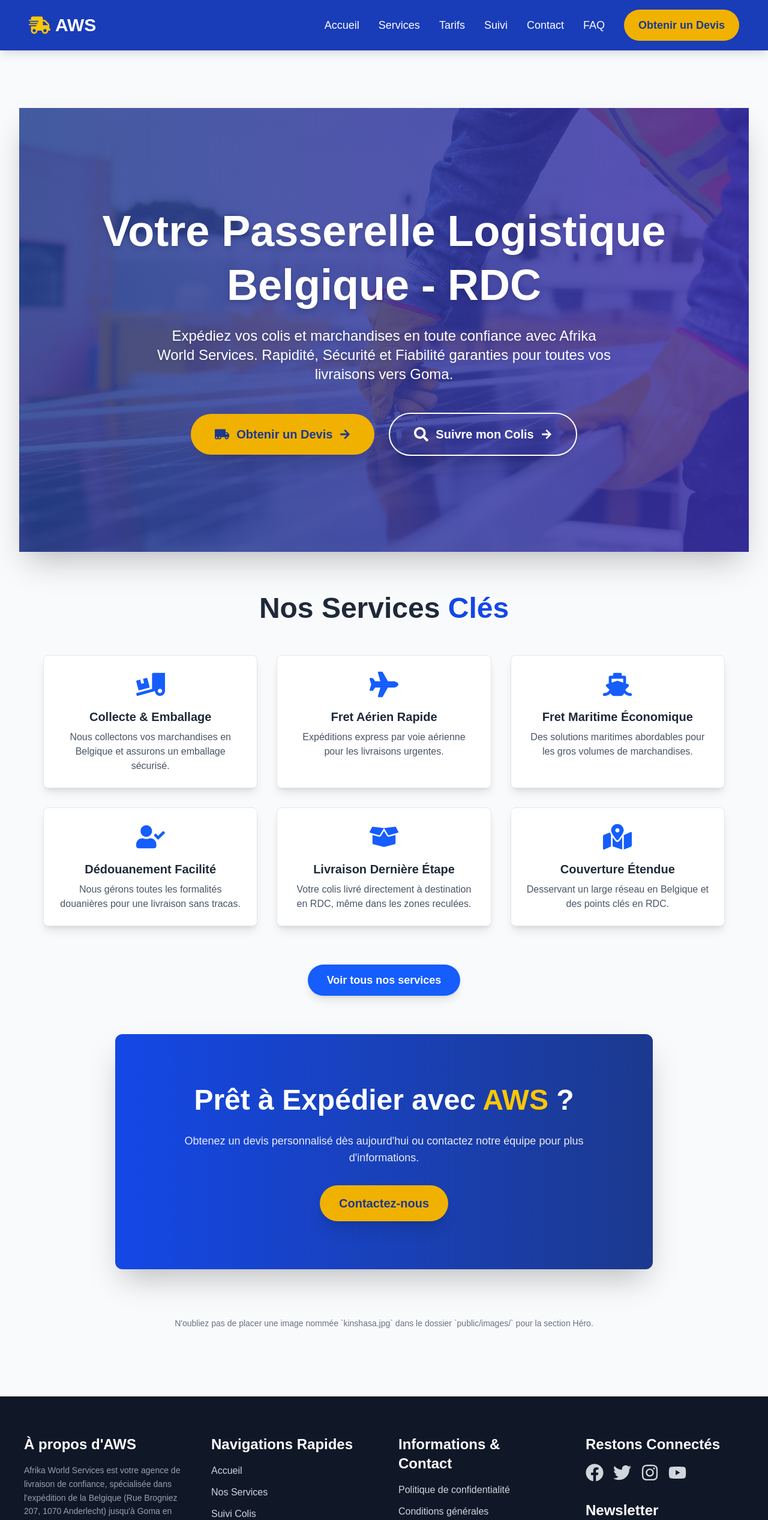
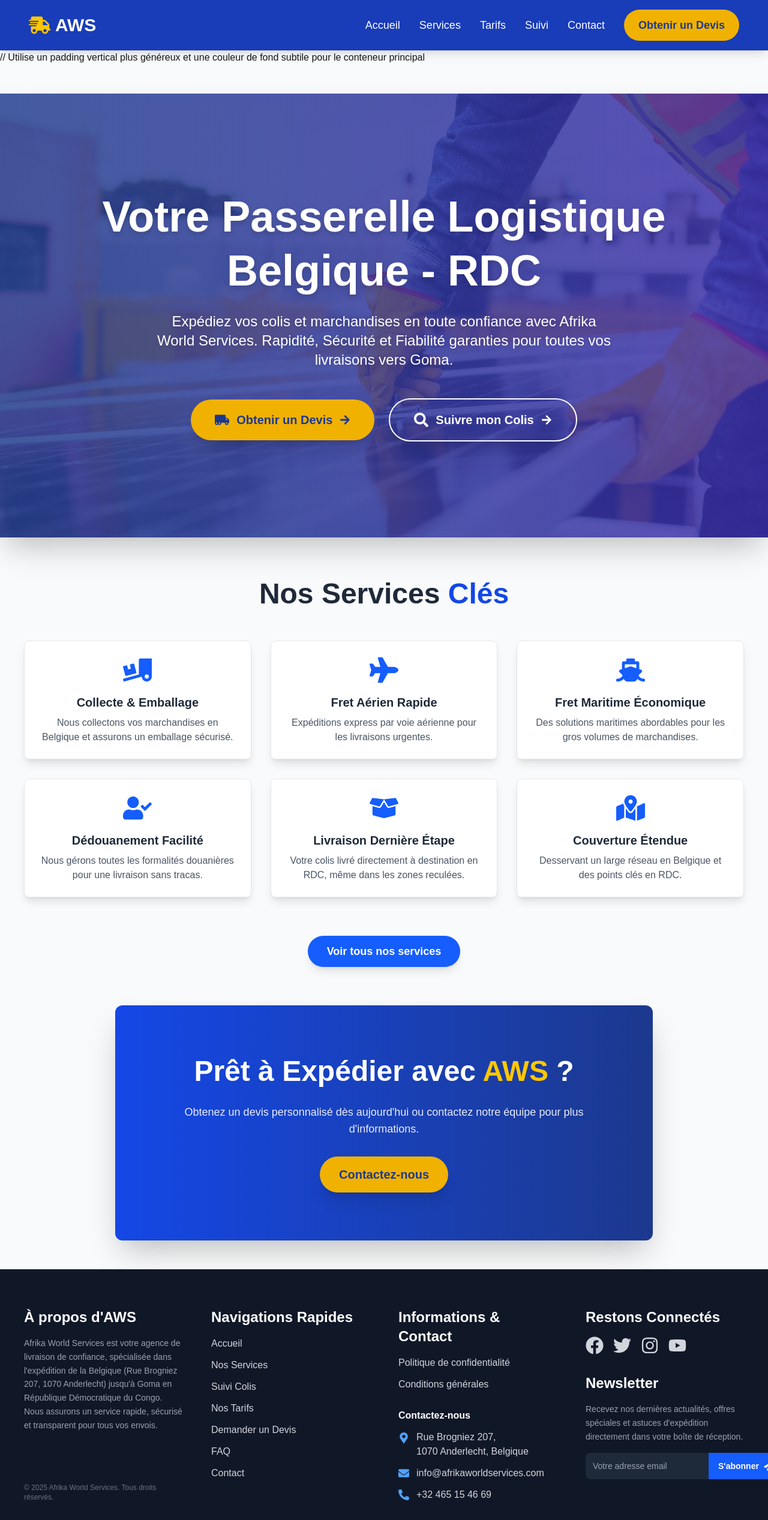
Before and after one commit to jeanlucndato/AWS, a Next.js app: page / in a window 1280 px wide. Shown: the top 2534 px of the page at 60% size. Built offline with nearby package versions, Linux system fonts and the light colour scheme.

Commit message:
correction and remove navbar from layout to trubleshoot the nav link ui

```diff
--- a/components/layout/Navbar.jsx
+++ b/components/Navbar.jsx
@@ -59,7 +59,6 @@ function Navbar() {
                     <Link href="/tarifs" className="text-white text-lg hover:text-yellow-400 transition duration-300">Tarifs</Link>
                     <Link href="/suivi" className="text-white text-lg hover:text-yellow-400 transition duration-300">Suivi</Link>
                     <Link href="/contact" className="text-white text-lg hover:text-yellow-400 transition duration-300">Contact</Link>
-                    <Link href="/faq" className="text-white text-lg hover:text-yellow-400 transition duration-300">FAQ</Link>
                     <motion.a
                         href="/devis"
                         className="bg-yellow-500 text-blue-900 px-6 py-3 rounded-full font-semibold hover:bg-yellow-400 transition-colors duration-300 text-lg"
--- a/components/layout/Layout.jsx
+++ b/components/layout/Layout.jsx
@@ -1,5 +1,5 @@
 // components/layout/Layout.jsx
-import Navbar from './Navbar';
+// import Navbar from '../Navbar';
 import Footer from './Footer';
 import Head from 'next/head';
 
@@ -12,9 +12,10 @@ function Layout({ children }) {
                 <link rel="icon" href="/favicon.ico" />
             </Head>
             <div className="flex flex-col min-h-screen bg-gray-50">
-                <Navbar />
+                {/* <Navbar /> */}
                 {/* Ensure main content is responsive and has appropriate vertical padding */}
-                <main className="flex-grow container mx-auto px-4 sm:px-6 lg:px-8 py-8 sm:py-12">
+                {/* <main className="flex-grow container mx-auto px-4 sm:px-6 lg:px-8 py-8 sm:py-12"> */}
+                <main className="">
                     {children}
                 </main>
                 <Footer />
--- a/pages/contact.js
+++ b/pages/contact.js
@@ -2,6 +2,7 @@
 import { motion } from 'framer-motion';
 import { FaMapMarkerAlt, FaEnvelope, FaPhoneAlt, FaTwitter, FaFacebookF, FaInstagram, FaLinkedinIn } from 'react-icons/fa';
 import { useState } from 'react';
+import Navbar from '@/components/Navbar';
 
 export default function ContactPage() {
     const [formData, setFormData] = useState({
@@ -25,6 +26,9 @@ export default function ContactPage() {
     };
 
     return (
+        <>
+            <Navbar />
+
         // Utilisation d'un padding vertical plus généreux et un fond subtil
             <div className="container mx-auto px-6 py-12 sm:py-16 bg-gray-50 font-sans"> {/* Ajout de px-6 pour petits écrans et font-sans par défaut */}
                 {/* Hero Section */}
@@ -186,11 +190,10 @@ export default function ContactPage() {
                     transition={{ duration: 0.8, delay: 0.4 }}
                 >
                     {/* Titre Poppins pour la carte */}
-                <h2 className="text-3xl sm:text-4xl font-heading font-bold text-center text-gray-900 mb-6 sm:mb-8">
+                    <h2 className="text-3xl sm:text-2xl font-heading font-bold text-center text-gray-900 mb-6 sm:mb-8">
                         Retrouvez-nous sur la <span className="text-blue-700">Carte</span>
                     </h2>
-                {/* Embed de Google Maps - IMPORTANT : utilise une URL valide ici ! */}
-                {/* L'URL "https://www.google.com/maps/embed?pb=!1m18!1m12!1m3!1d2520.612140880313!2d4.301389476717457!3d50.81711227160759!2m3!1f0!2f0!3f0!3m2!1i1024!2i768!4f13.1!3m3!1m2!1s0x47c3c54d5d5d5d5d%3A0x6b7b7b7b7b7b7b7b!2sRue%20Brogniez%20207%2C%201070%20Anderlecht%2C%20Belgium!5e0!3m2!1sen!2scd!4v1700000000000!5m2!1sen!2scd" est un placeholder, remplace-le par l'iframe d'intégration réelle de Google Maps pour ton adresse. */}
+
                     <div className="relative" style={{ paddingBottom: '56.25%', height: 0 }}> {/* Ratio 16:9 pour la carte */}
                         <iframe
                             src="https://www.google.com/maps/embed?pb=!1m18!1m12!1m3!1d2519.824888806283!2d4.30526951569429!3d50.83515827953258!2m3!1f0!2f0!3f0!3m2!1i1024!2i768!4f13.1!3m3!1m2!1s0x47c3c2f0f0f0f0f0%3A0x1234567890abcdef!2sRue%20Brogniez%20207%2C%201070%20Anderlecht%2C%20Belgium!5e0!3m2!1sen!2scd!4v1678901234567!5m2!1sen!2scd" // REMPLACER CETTE URL PAR VOTRE VRAIE URL GOOGLE MAPS EMBED
@@ -205,5 +208,7 @@ export default function ContactPage() {
                     </div>
                 </motion.div>
             </div>
+        </>
+
     );
 }
--- a/pages/devis.js
+++ b/pages/devis.js
@@ -2,6 +2,7 @@
 import { motion } from 'framer-motion';
 import Link from 'next/link';
 import { useState } from 'react';
+import Navbar from '@/components/Navbar';
 import { FaPaperPlane, FaBoxOpen, FaClipboardList, FaTruckLoading, FaComments, FaCheckCircle, FaExclamationCircle, FaSpinner } from 'react-icons/fa'; // Added success/error icons
 
 export default function DevisPage() {
@@ -69,6 +70,9 @@ export default function DevisPage() {
     };
 
     return (
+        <>
+            <Navbar />
+
         // Main container with generous padding and light background for softness
             <div className="container mx-auto px-6 py-12 sm:py-16 bg-gray-50 font-sans">
                 {/* Introduction Section */}
@@ -274,5 +278,7 @@ export default function DevisPage() {
                     </Link>
                 </motion.div>
             </div>
+        </>
+
     );
 }
--- a/pages/faq.js
+++ b/pages/faq.js
@@ -1,6 +1,7 @@
 // pages/faq.jsx
 import { motion } from 'framer-motion';
 import { useState } from 'react';
+import Navbar from '@/components/Navbar';
 import { FaQuestionCircle, FaShippingFast, FaDollarSign, FaUserTie, FaSyncAlt } from 'react-icons/fa'; // Added FaSyncAlt for updates
 import Link from 'next/link';
 
@@ -131,6 +132,11 @@ export default function FaqPage() {
     };
 
     return (
+        <>
+            <Navbar />
+
+
+
         // Conteneur principal avec padding généreux et fond léger
             <div className="container mx-auto px-6 py-12 sm:py-16 bg-gray-50 font-sans">
                 {/* Section d'Introduction */}
@@ -205,5 +211,7 @@ export default function FaqPage() {
                     </Link>
                 </motion.div>
             </div>
+        </>
+
     );
 }
--- a/pages/index.js
+++ b/pages/index.js
@@ -2,12 +2,16 @@
 import { motion } from 'framer-motion';
 import Link from 'next/link';
 // Assurez-vous que ces chemins sont corrects, ils semblent l'être.
+import Navbar from '../components/Navbar';
 import HeroSection from '../components/HeroSection';
 import FeatureCard from '../components/FeatureCard';
 import { FaBoxOpen, FaTruckLoading, FaPlane, FaShip, FaUserCheck, FaMapMarkedAlt } from 'react-icons/fa';
 
 export default function Home() {
   return (
+    <>
+      <Navbar />
+
         // Utilise un padding vertical plus généreux et une couleur de fond subtile pour le conteneur principal
       <div className="space-y-16 py-8 sm:py-12 bg-gray-50"> {/* Augmentation du space-y et padding global */}
         {/* Section Héro - Supposée être déjà stylisée dans HeroSection.jsx */}
@@ -86,11 +90,7 @@ export default function Home() {
             </Link>
           </div>
         </section>
-
-      {/* Rappel pour l'image (à retirer en production) */}
-      <div className="text-center text-gray-500 text-sm mt-4 p-4">
-        <p>N'oubliez pas de placer une image nommée `kinshasa.jpg` dans le dossier `public/images/` pour la section Héro.</p>
       </div>
-    </div>
+    </>
   );
 }
--- a/pages/services.js
+++ b/pages/services.js
@@ -1,6 +1,7 @@
 // pages/services.jsx
 import { motion } from 'framer-motion';
 import { FaPlane, FaShip, FaBox, FaGlobeAfrica, FaRegCheckCircle, FaClipboardCheck, FaUsers, FaLightbulb } from 'react-icons/fa'; // Icons for services and features
+import Navbar from '@/components/Navbar';
 import Link from 'next/link';
 
 // Data for each service offered
@@ -51,6 +52,9 @@ const serviceOfferings = [
 
 export default function ServicesPage() {
     return (
+        <>
+            <Navbar />
+
         // Conteneur principal avec padding généreux et fond léger
             <div className="container mx-auto px-6 py-12 sm:py-16 bg-gray-50 font-sans">
                 {/* Hero Section */}
@@ -207,5 +211,7 @@ export default function ServicesPage() {
                     </Link>
                 </motion.div>
             </div>
+        </>
+
     );
 }
--- a/pages/suivi.js
+++ b/pages/suivi.js
@@ -1,6 +1,7 @@
 // pages/tracking.jsx
 import { motion } from 'framer-motion';
 import { useState } from 'react';
+import Navbar from '@/components/Navbar';
 import { FaBoxOpen, FaClipboardCheck, FaTruckLoading, FaPlaneDeparture, FaShip, FaRegCheckCircle, FaSpinner, FaMapMarkerAlt } from 'react-icons/fa'; // Added FaMapMarkerAlt for arrival status
 import Link from 'next/link';
 
@@ -81,6 +82,8 @@ export default function TrackingPage() {
     };
 
     return (
+        <>
+            <Navbar />
              // Conteneur principal avec padding généreux et fond léger
             <div className="container mx-auto px-6 py-12 sm:py-16 bg-gray-50 font-sans">
                 {/* Hero Section */}
@@ -259,5 +262,9 @@ export default function TrackingPage() {
                     </motion.div>
                 )}
             </div>
+
+        </>
+
+
     );
 }
--- a/pages/tarifs.js
+++ b/pages/tarifs.js
@@ -1,6 +1,7 @@
 // pages/tarifs.jsx
 import { motion } from 'framer-motion';
 import { FaPlane, FaShip, FaBox, FaMoneyBillWave, FaCheckCircle, FaQuestionCircle, FaQuoteRight } from 'react-icons/fa';
+import Navbar from '@/components/Navbar';
 import Link from 'next/link';
 
 export default function TarifsPage() {
@@ -49,6 +50,9 @@ export default function TarifsPage() {
     ];
 
     return (
+        <>
+            <Navbar />
+
         // Conteneur principal avec padding généreux et fond léger
             <div className="container mx-auto px-6 py-12 sm:py-16 bg-gray-50 font-sans">
                 {/* Section d'Introduction (Hero) */}
@@ -235,5 +239,7 @@ export default function TarifsPage() {
                     </Link>
                 </motion.div>
             </div>
+        </>
+
     );
 }
```
Lines whose indentation alone changed are shown as unchanged.
